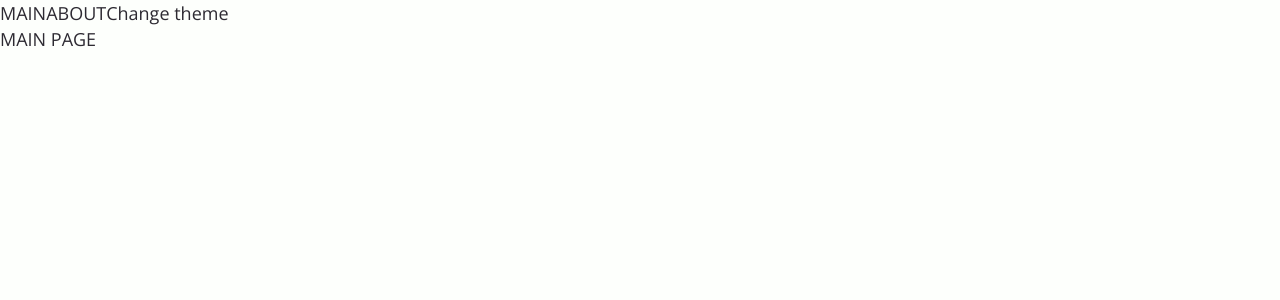
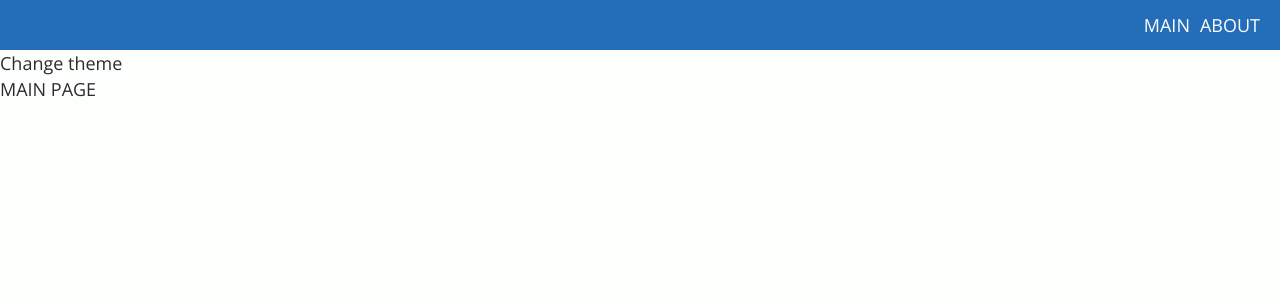
Before and after one commit to wan6sta/project_final, a React app: page / in a window 1280 px wide. Shown: the top 300 px of the page. Built offline with nearby package versions, Linux system fonts and the light colour scheme.

Commit message:
Added first navbar widget and added first ui component link.

```diff
--- a/src/app/App.tsx
+++ b/src/app/App.tsx
@@ -1,15 +1,14 @@
-import {Link} from 'react-router-dom'
 import 'app/styles/index.scss'
 import {useTheme} from 'app/providers/ThemeProvider'
 import {cn} from 'shared/lib/classNames/cn'
-import {AppRouter} from 'app/providers/router';
+import {AppRouter} from 'app/providers/router'
+import {Navbar} from 'widgets/Navbar'
 
 export const App = () => {
   const {theme, changeTheme} = useTheme()
 
   return <div className={cn('app', {}, [theme])}>
-    <Link to={'/'}>MAIN</Link>
-    <Link to={'/about'}>ABOUT</Link>
+    <Navbar/>
 
     <button onClick={changeTheme}>Change theme</button>
     <AppRouter/>
--- a/src/app/providers/ThemeProvider/lib/ThemeContext.ts
+++ b/src/app/providers/ThemeProvider/lib/ThemeContext.ts
@@ -1,6 +1,6 @@
 import {createContext} from 'react';
 
-export enum Theme {
+export const enum Theme {
   LIGHT = 'light',
   DARK = 'dark'
 }
--- a/src/app/styles/themes/dark.scss
+++ b/src/app/styles/themes/dark.scss
@@ -2,4 +2,6 @@
  --bg-color: #272932;
  --primary-color: #6320EE;
  --secondary-color: #F8F0FB;
+
+ --white: #fff;
 }
--- a/src/app/styles/themes/light.scss
+++ b/src/app/styles/themes/light.scss
@@ -2,4 +2,6 @@
  --bg-color: #FDFFFC;
  --primary-color: #246EB9;
  --secondary-color: #2D2A32;
+
+ --white: #fff;
 }
--- a/src/app/styles/variables/global.scss
+++ b/src/app/styles/variables/global.scss
@@ -8,4 +8,7 @@
  --font-l: var(--font-size-l) / var(--font-line-l) var(--font-family-main);
 
  --font-family-main: 'Open Sans', sans-serif;
+
+ // Sizes
+ --navbar-height: 50px;
 }
--- a/src/shared/lib/classNames/cn.ts
+++ b/src/shared/lib/classNames/cn.ts
@@ -1,10 +1,10 @@
 type Mods = Record<string, boolean | string>
 
-export function cn(cls: string, mods: Mods, additional: string[]): string {
+export function cn(cls: string, mods: Mods = {}, additional: string[] = []): string {
 
   return [
     cls,
-    ...additional,
+    ...additional.filter(Boolean),
     ...Object.entries(mods)
       .filter(([_, value]) => Boolean(value))
       .map(([cls]) => cls)
--- /dev/null
+++ b/src/shared/ui/AppLink/AppLink.module.scss
@@ -0,0 +1,11 @@
+.primary {
+ color: var(--primary-color) !important;
+}
+
+.secondary {
+ color: var(--secondary-color) !important;
+}
+
+.white {
+ color: var(--white) !important;
+}
--- /dev/null
+++ b/src/shared/ui/AppLink/AppLink.tsx
@@ -0,0 +1,35 @@
+import {FC, PropsWithChildren} from 'react'
+import {cn} from 'shared/lib/classNames/cn'
+import cls from './AppLink.module.scss'
+import {Link, LinkProps} from 'react-router-dom';
+
+export const enum AppLinkTheme {
+  PRIMARY = 'primary',
+  SECONDARY = 'secondary',
+  WHITE = 'white'
+}
+
+interface AppLinkProps extends LinkProps {
+  className?: string
+  theme?: AppLinkTheme
+}
+
+export const AppLink: FC<PropsWithChildren<AppLinkProps>> = (props) => {
+  const {
+    to,
+    className,
+    children,
+    theme = AppLinkTheme.PRIMARY,
+    ...otherProps
+  } = props
+
+  return (
+    <Link
+      to={to}
+      className={cn(cls.AppLink, {}, [className, cls[theme]])}
+      {...otherProps}
+    >
+      {children}
+    </Link>
+  )
+}
--- /dev/null
+++ b/src/widgets/Navbar/index.ts
@@ -0,0 +1 @@
+export {Navbar} from './ui/Navbar'
--- /dev/null
+++ b/src/widgets/Navbar/ui/Navbar.module.scss
@@ -0,0 +1,18 @@
+.Navbar {
+ display: flex;
+ align-items: center;
+ justify-content: space-between;
+ padding: 0 20px;
+ flex: 1;
+
+ width: 100%;
+ height: var(--navbar-height);
+ background-color: var(--primary-color);
+}
+
+.links {
+ display: flex;
+ align-items: center;
+ justify-self: end;
+ column-gap: 10px;
+}
--- /dev/null
+++ b/src/widgets/Navbar/ui/Navbar.tsx
@@ -0,0 +1,33 @@
+import {FC} from 'react'
+import {cn} from 'shared/lib/classNames/cn'
+import cls from './Navbar.module.scss'
+import {AppLink, AppLinkTheme} from 'shared/ui/AppLink/AppLink';
+
+interface NavbarProps {
+  className?: string
+}
+
+export const Navbar: FC<NavbarProps> = (props) => {
+  const {className} = props
+
+  return <div className={cn(cls.Navbar, {}, [className])}>
+    <div>
+
+    </div>
+    <div className={cls.links}>
+      <AppLink
+        theme={AppLinkTheme.WHITE}
+        to={'/'}
+      >
+        MAIN
+      </AppLink>
+
+      <AppLink
+        theme={AppLinkTheme.WHITE}
+        to={'/about'}
+      >
+        ABOUT
+      </AppLink>
+    </div>
+  </div>
+}
```
Also changed, not shown: 1 other file (tests, documents, lock files or other folders).
